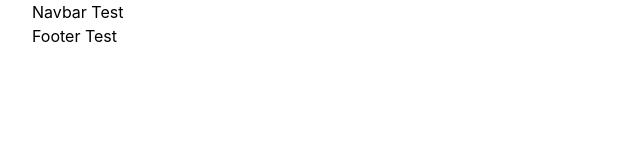
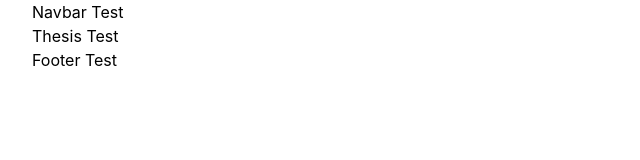
Before and after one commit to RoseWrightdev/rosewrightdev-3.0, a Next.js app: page / in a window 1280 px wide. Shown: the top 160 px of the page, without its empty margins (0-640 px from the left). Built offline with nearby package versions, Linux system fonts and the light colour scheme.

Commit message:
File Tree Changes + Hooks folder added

```diff
--- /dev/null
+++ b/conponents/Thesis/Thesis.jsx
@@ -0,0 +1,9 @@
+const Thesis = () => {
+  return (
+    <div>
+      <h1>Thesis Test</h1>
+    </div>
+  )
+}
+
+export default Thesis;
--- a/pages/index.js
+++ b/pages/index.js
@@ -2,6 +2,7 @@ import Head from 'next/head'
 import Image from 'next/image'
 import styles from '../styles/Home.module.css'
 import Layout from '../conponents/layout'
+import Thesis from '../conponents/Thesis/Thesis'
 
 export default function Home() {
   return (
@@ -12,7 +13,7 @@ export default function Home() {
         <link rel="icon" href="/rose.ico" />
       </Head>
       <Layout>
-
+        <Thesis />
       </Layout>
     </div>
   )
```
Also changed, not shown: conponents/Body_1/Body_1.jsx (added, +9 -0 lines), conponents/Body_2/Body_2.jsx (added, +9 -0 lines), conponents/Body_3/Footer.jsx (added, +9 -0 lines), conponents/Conclusion/Conclusion.jsx (added, +9 -0 lines), conponents/Body_1/styles.module.css (added), conponents/Body_2/styles.module.css (added), conponents/Body_3/styles.module.css (added), conponents/Conclusion/styles.module.css (added), conponents/Thesis/styles.module.css (added).
